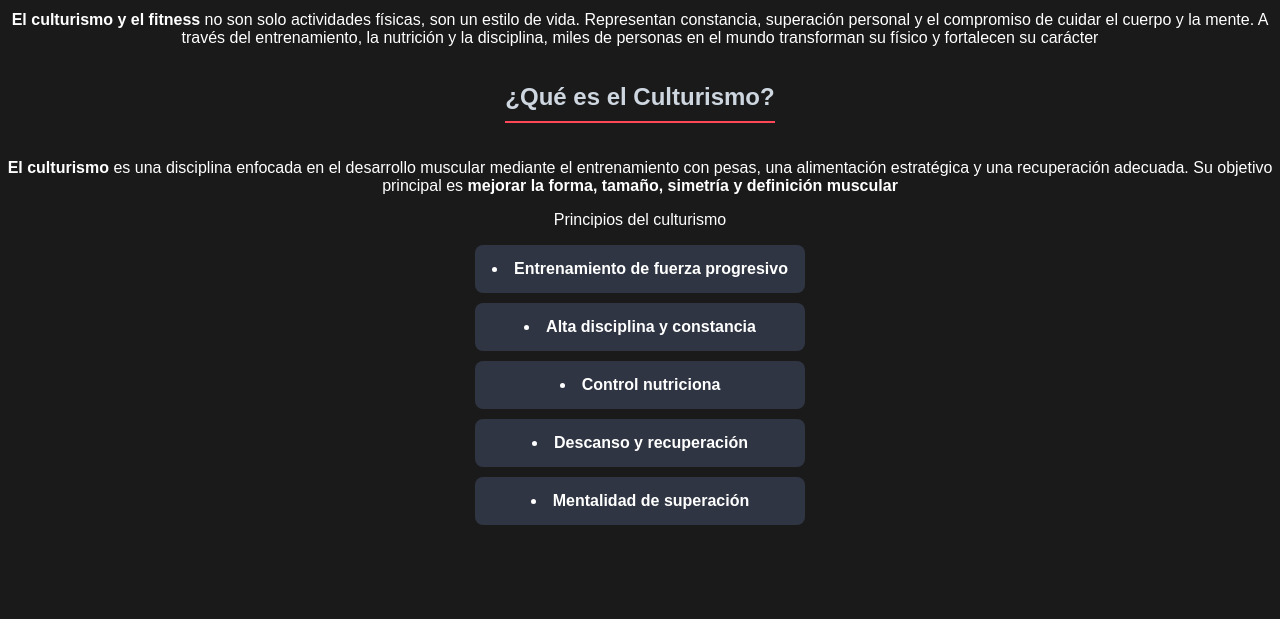
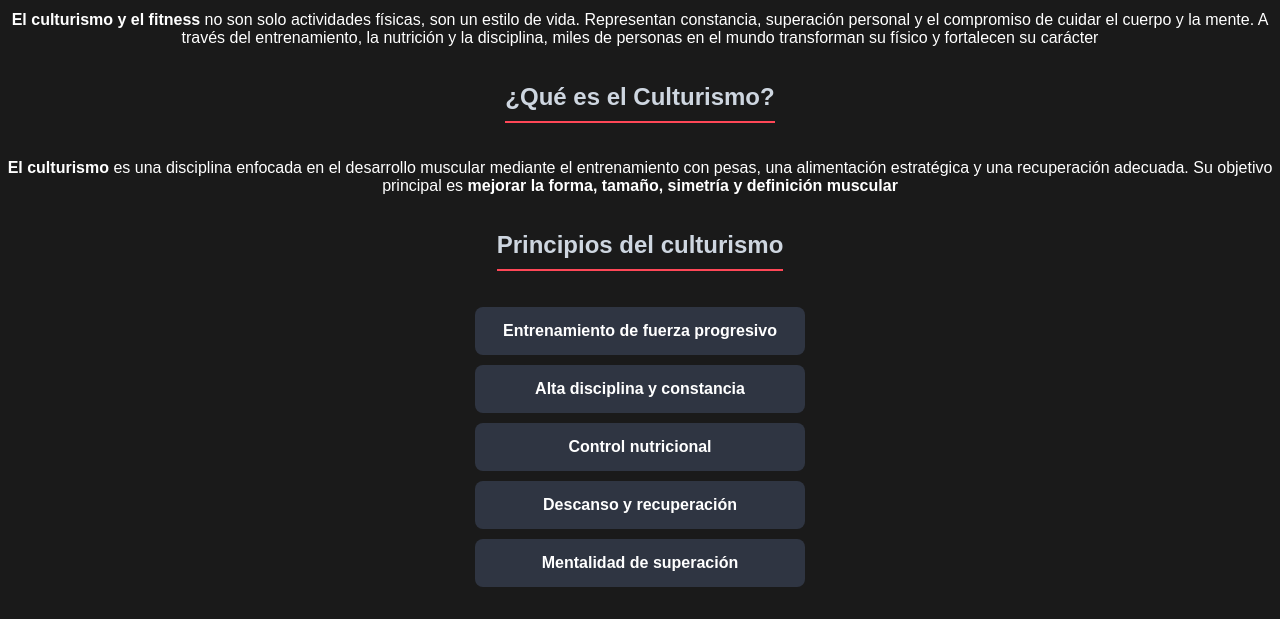
Before and after one commit to Johann-Rodriguez-Chepetla/learning-log-2026, a plain HTML site: page Semana-01/index.html in a window 1280 px wide. Shown: the part 181-800 px from the top of the page. Drawn offline with Linux system fonts and the light colour scheme.

Commit message:
Correcciones de html y css

```diff
--- a/Semana-01/index.html
+++ b/Semana-01/index.html
@@ -11,11 +11,13 @@
     <p>  <strong>El culturismo y el fitness</strong> no son solo actividades físicas, son un estilo de vida. Representan constancia, superación personal y el compromiso de cuidar el cuerpo y la mente. A través del entrenamiento, la nutrición y la disciplina, miles de personas en el mundo transforman su físico y fortalecen su carácter</p>
     <h2>¿Qué es el Culturismo?</h2>
     <p> <strong>El culturismo</strong> es una disciplina enfocada en el desarrollo muscular mediante el entrenamiento con pesas, una alimentación estratégica y una recuperación adecuada. Su objetivo principal es <strong> mejorar la forma, tamaño, simetría y definición muscular</strong></p>
-    <ul>Principios del culturismo</ul>
+    <h2>Principios del culturismo</h2>
+    <ul>
     <li>Entrenamiento de fuerza progresivo</li>
     <li>Alta disciplina y constancia</li>
-    <li>Control nutriciona </li>
+    <li>Control nutricional </li>
     <li>Descanso y recuperación</li>
     <li>Mentalidad de superación </li>
+    </ul>
 </body>
 </html>
```
